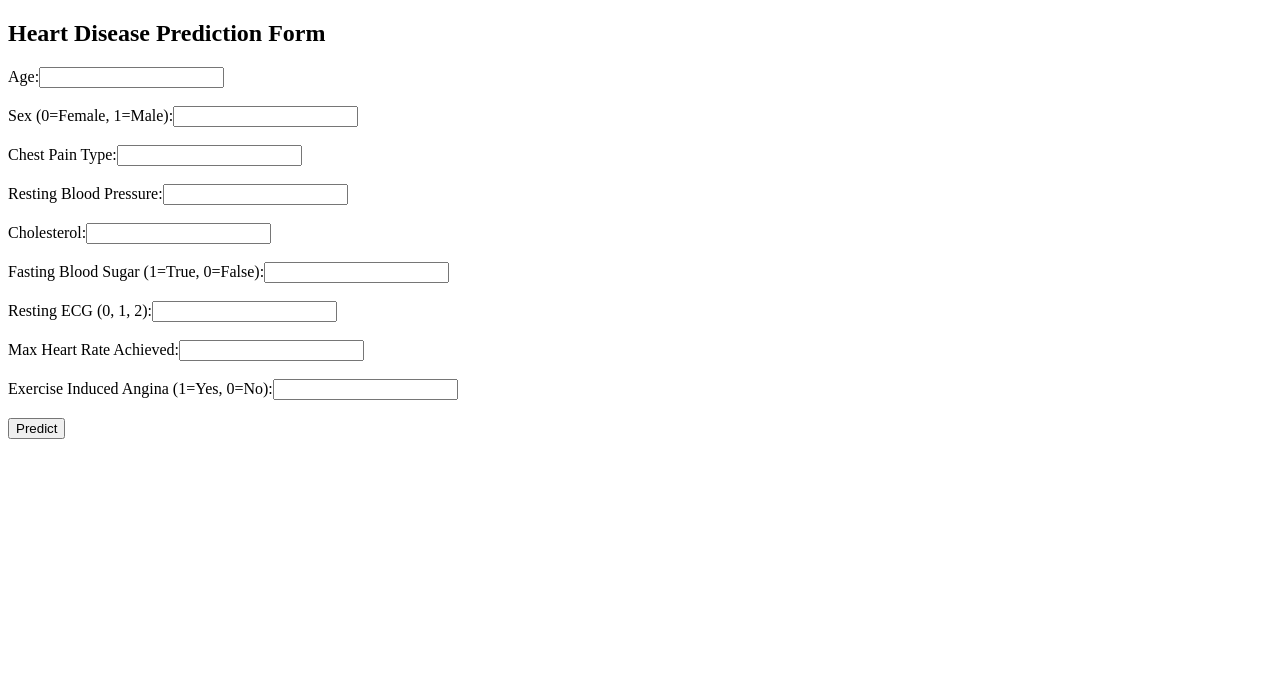
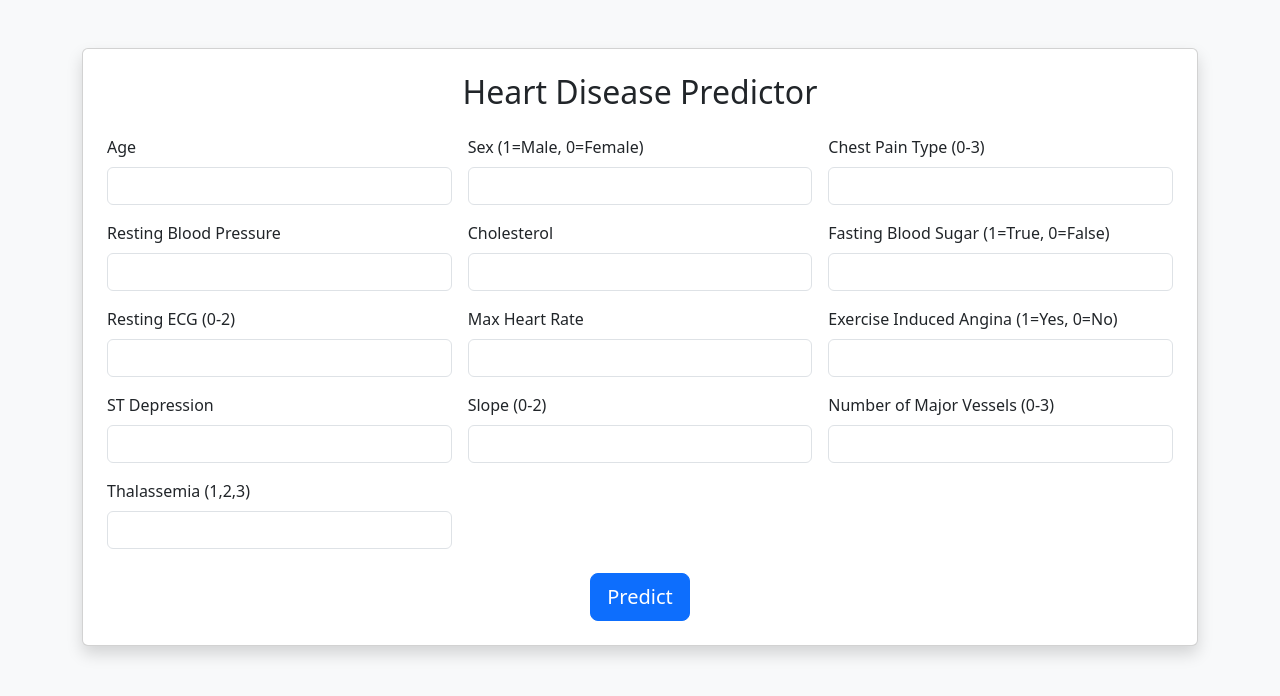
Before and after one commit to oluseunadigun/ai-flask-heart-predictor, a Flask app: page / in a window 1280 px wide. Shown: the top 696 px of the page. Run offline with Flask 3, Linux system fonts and the light colour scheme; parts of the project's set-up code (start-up, migrations or seed data) failed here and were passed over.

Commit message:
Fix indentation error

```diff
--- a/templates/index.html
+++ b/templates/index.html
@@ -1,22 +1,44 @@
 <!DOCTYPE html>
-<html>
+<html lang="en">
 <head>
+    <meta charset="UTF-8">
     <title>Heart Disease Prediction</title>
+    <link href="https://cdn.jsdelivr.net/npm/bootstrap@5.3.0/dist/css/bootstrap.min.css" rel="stylesheet">
 </head>
-<body>
-    <h2>Heart Disease Prediction Form</h2>
-    <form action="/predict" method="post">
-        <label>Age:</label><input type="text" name="age"><br><br>
-        <label>Sex (0=Female, 1=Male):</label><input type="text" name="sex"><br><br>
-        <label>Chest Pain Type:</label><input type="text" name="cp"><br><br>
-        <label>Resting Blood Pressure:</label><input type="text" name="trestbps"><br><br>
-        <label>Cholesterol:</label><input type="text" name="chol"><br><br>
-        <label>Fasting Blood Sugar (1=True, 0=False):</label><input type="text" name="fbs"><br><br>
-        <label>Resting ECG (0, 1, 2):</label><input type="text" name="restecg"><br><br>
-        <label>Max Heart Rate Achieved:</label><input type="text" name="thalach"><br><br>
-        <label>Exercise Induced Angina (1=Yes, 0=No):</label><input type="text" name="exang"><br><br>
-        <input type="submit" value="Predict">
-    </form>
-    <h3>{{ prediction_text }}</h3>
+<body class="bg-light">
+    <div class="container mt-5">
+        <div class="card shadow p-4">
+            <h2 class="text-center mb-4">Heart Disease Predictor</h2>
+
+            {% if prediction_text %}
+                <div class="alert alert-info text-center">
+                    <strong>{{ prediction_text }}</strong>
+                </div>
+            {% endif %}
+
+            <form action="/predict" method="POST">
+                <div class="row g-3">
+
+                    <!-- List all input fields -->
+                    {% set fields = ['Age', 'Sex (1=Male, 0=Female)', 'Chest Pain Type (0-3)', 'Resting Blood Pressure',
+                                     'Cholesterol', 'Fasting Blood Sugar (1=True, 0=False)', 'Resting ECG (0-2)',
+                                     'Max Heart Rate', 'Exercise Induced Angina (1=Yes, 0=No)', 'ST Depression',
+                                     'Slope (0-2)', 'Number of Major Vessels (0-3)', 'Thalassemia (1,2,3)'] %}
+
+                    {% for field in fields %}
+                        <div class="col-md-4">
+                            <label class="form-label">{{ field }}</label>
+                            <input type="number" step="any" name="input{{ loop.index }}" class="form-control" required>
+                        </div>
+                    {% endfor %}
+
+                </div>
+
+                <div class="text-center mt-4">
+                    <button type="submit" class="btn btn-primary btn-lg">Predict</button>
+                </div>
+            </form>
+        </div>
+    </div>
 </body>
 </html>
```
